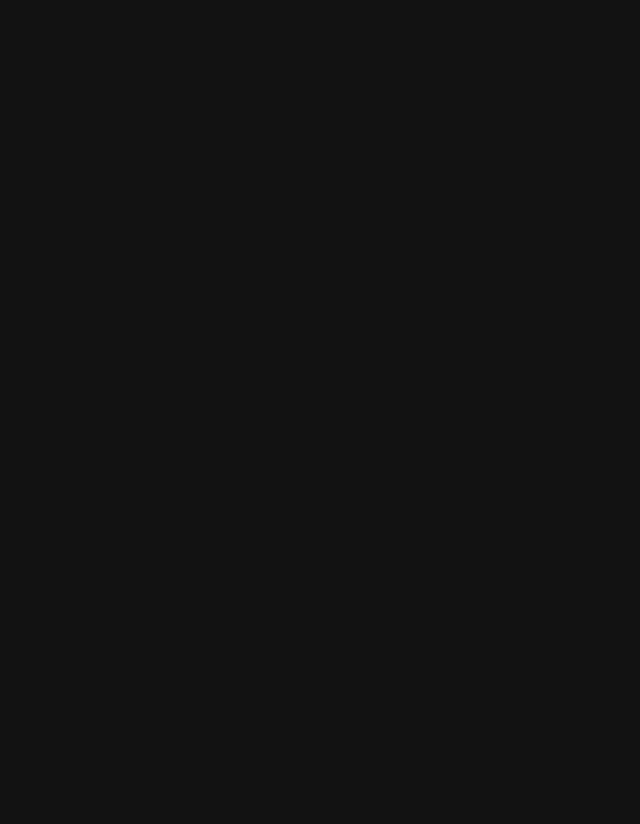
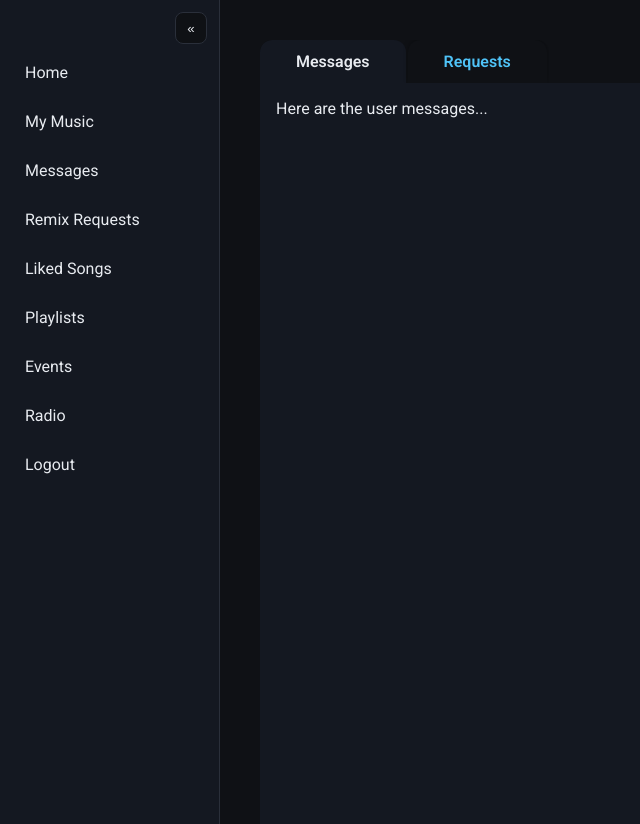
Before and after one commit to clthom24/Leep_Inc, a React (Vite) app: page /messagedashboard/messages in a window 1280 px wide. Before the commit this address had no page. Shown: the whole page, without its empty margins (0-640 px from the left). Before the commit the page ends 800 px from the top, so only its background shows below. Built offline with nearby package versions, Linux system fonts and the light colour scheme.

Commit message:
Added Messagedashboard page and child pages

```diff
--- a/src/App.jsx
+++ b/src/App.jsx
@@ -14,6 +14,9 @@ import CollaborationPage from "./pages/Collaboration";
 import SignInPage from './pages/Authentication/sign-In';
 import ForgotPasswordPage from './pages/Authentication/passwordReset';
 import AppLayout from "./components/common/AppLayout/AppLayout";
+import MessageDashboardPage from "./pages/Messages/MessageDashboard";
+import Messages from "./pages/Messages/Messages";
+import Requests from "./pages/Messages/Requests";
 
 function PrivateRoute({ children }) {
   // TODO: add auth checks; for now pass through
@@ -42,6 +45,13 @@ export default function App() {
           <Route path="/profile" element={<ProfilePage />} />
           <Route path="/liked" element={<LikedPage />} />
           <Route path="/playlists/*" element={<PlaylistsPage />} />
+
+          <Route path="/messagedashboard" element={<MessageDashboardPage />}>
+          <Route index element={<Messages />} />        {/* default tab */}
+          <Route path="messages" element={<Messages />} />
+          <Route path="requests" element={<Requests />} />
+          </Route>
+
         </Route>
       </Routes>
     </BrowserRouter>
--- /dev/null
+++ b/src/pages/Messages/MessageDashboard.jsx
@@ -0,0 +1,38 @@
+import { NavLink, Outlet } from "react-router-dom";
+import styles from "./styles/styles.module.css";
+
+export default function MessageDashboard() {
+  return (
+    <div className={styles.dashboardWrapper}>
+      {/* Tabs */}
+      <div className={styles.tabsContainer}>
+      <NavLink
+        to="/messagedashboard/messages"
+        end
+        className={({ isActive }) =>
+          isActive ? styles.tab : `${styles.tab} ${styles.tabActive}`
+        }
+      >
+        Messages
+      </NavLink>
+
+      <NavLink
+        to="/messagedashboard/requests"
+        end
+        className={({ isActive }) =>
+          isActive ? styles.tab : `${styles.tab} ${styles.tabActive}`
+        }
+      >
+        Requests
+      </NavLink>
+    </div>
+
+
+
+      {/* Tab content */}
+      <div className={styles.tabContent}>
+        <Outlet />
+      </div>
+    </div>
+  );
+}
--- /dev/null
+++ b/src/pages/Messages/Messages.jsx
@@ -0,0 +1,3 @@
+export default function Messages() {
+  return <div>Here are the user messages...</div>;
+}
--- /dev/null
+++ b/src/pages/Messages/Requests.jsx
@@ -0,0 +1,3 @@
+export default function Requests() {
+  return <div>Here are the user requests...</div>;
+}
--- /dev/null
+++ b/src/pages/Messages/styles/MessageDashboard.css
@@ -0,0 +1,62 @@
+.dashboard-wrapper {
+  display: flex;
+  flex-direction: column;
+  height: 100%;
+  background: #f0f0f0;
+  padding: 16px; /* optional spacing from window edges */
+}
+
+/* Tabs container */
+.tabsContainer {
+  display: flex;
+  gap: 4px;
+  align-self: flex-start;  /* top-left alignment */
+  margin-bottom: 12px;
+}
+
+/* Tab style (inactive) */
+.tab {
+  display: inline-flex;
+  justify-content: center;
+  align-items: center;
+  min-width: 160px;
+  padding: 12px 24px;
+  font-weight: 600;
+  text-align: center;
+  text-decoration: none;
+  cursor: pointer;
+
+  /* Dark background for inactive */
+  background: #0f1115;
+  color: #e8ebf0;
+
+  border-top-left-radius: 12px;
+  border-top-right-radius: 12px;
+  transition: background 0.2s ease, transform 0.1s ease;
+}
+
+/* Hover effect for inactive tabs */
+.tab:hover {
+  background: #1a1f2a;
+  transform: translateY(-2px);
+}
+
+/* Active tab style (light/brand) */
+.tabActive {
+  background: #4fc3f7;  /* brand color */
+  color: #0f1115;       /* dark text */
+  box-shadow: 0 -4px 6px rgba(0,0,0,0.25);
+}
+
+
+.tab + .tab {
+  border-left: 1px solid #ccc;
+}
+
+.tab-content {
+  flex: 1;
+  background: #fff;
+  padding: 16px;
+  border-radius: 0 6px 6px 6px;
+  overflow: auto;
+}
--- /dev/null
+++ b/src/pages/Messages/styles/styles.module.css
@@ -0,0 +1,44 @@
+/* MessageDashboard.module.css */
+
+.dashboardWrapper {
+  display: flex;
+  flex-direction: column;
+  height: 100%;
+  padding: 16px;
+}
+
+.tabsContainer {
+  display: flex;
+  border-bottom: 2px solid var(--border);
+  border-radius: 12px 12px 0 0;
+  overflow: hidden;
+  align-self: flex-start;
+}
+
+.tab {
+  padding: 12px 36px;
+  font-weight: 600;
+  text-align: center;
+  cursor: pointer;
+  background: #141821; /* reuse panel background */
+  color: #e8ebf0;      /* reuse text color */
+  border-top-left-radius: 12px;
+  border-top-right-radius: 12px;
+  margin-right: 2px;
+  text-decoration: none;
+}
+
+.tabActive {
+  background: #0f1115; /* slightly lighter/darker for active */
+  color: #4fc3f7;      /* brand accent */
+  box-shadow: 0 -2px 5px rgba(0,0,0,0.25);
+}
+
+.tabContent {
+  flex: 1;
+  background: #141821;
+  padding: 16px;
+  border-radius: 0 12px 12px 12px;
+  overflow: auto;
+  margin-top: -2px; /* overlap so active tab looks raised */
+}
```
